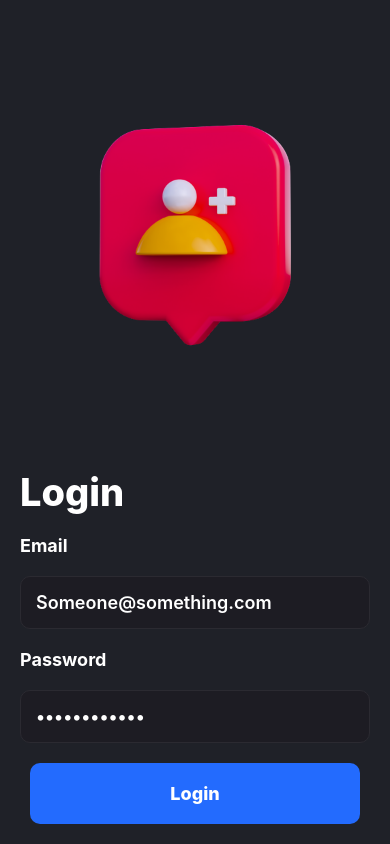
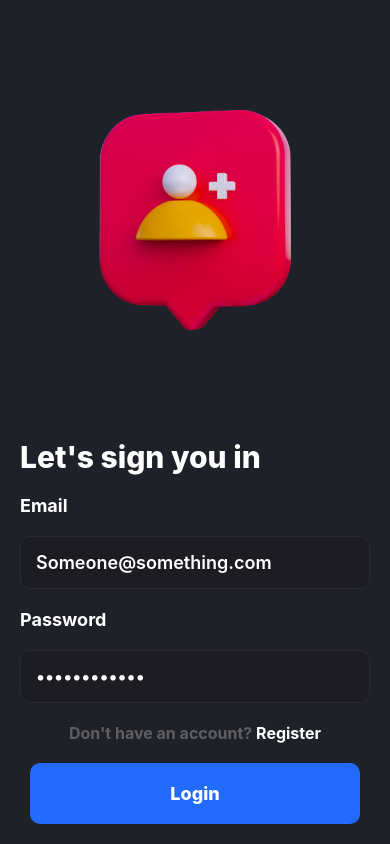
Before and after one commit to RaoulBock/Instagram-Clone-V2.5, a React Native app: screen / in a window 390 px wide. Built offline with nearby package versions, Linux system fonts and the light colour scheme.

Commit message:
login-ui

```diff
--- a/Components/Button/Button.js
+++ b/Components/Button/Button.js
@@ -19,7 +19,6 @@ const styles = StyleSheet.create({
     paddingVertical: 20,
     borderRadius: 10,
     marginHorizontal: 10,
-    marginTop: 20,
   },
   title: {
     textAlign: "center",
--- a/Screens/LoginScreen.js
+++ b/Screens/LoginScreen.js
@@ -24,10 +24,17 @@ const LoginScreen = () => {
         </View>
       </KeyboardAvoidingView>
       <View style={styles.main}>
-        <Text style={styles.title}>Login</Text>
+        <Text style={styles.title}>Let's sign you in</Text>
+        <Text></Text>
         <Input title={"Email"} placeholder={"Someone@something.com"} />
         <Input title={"Password"} placeholder={"••••••••••••"} />
-        <Button title={"Login"} />
+        <View style={styles.btn}>
+          <Text style={styles.text}>
+            Don't have an account?{" "}
+            <Text style={{ color: "white" }}>Register</Text>
+          </Text>
+          <Button title={"Login"} />
+        </View>
       </View>
     </View>
   );
@@ -44,7 +51,7 @@ const styles = StyleSheet.create({
   title: {
     color: COLORS.TITLE_TEXT_COLOR,
     fontWeight: "800",
-    fontSize: 38,
+    fontSize: 30,
     marginTop: 20,
   },
   main: {
@@ -62,4 +69,14 @@ const styles = StyleSheet.create({
     justifyContent: "center",
     flex: 1,
   },
+  btn: {
+    marginTop: 20,
+  },
+  text: {
+    color: "#615f62",
+    textAlign: "center",
+    marginBottom: 20,
+    fontSize: 16,
+    fontWeight: "700",
+  },
 });
```
